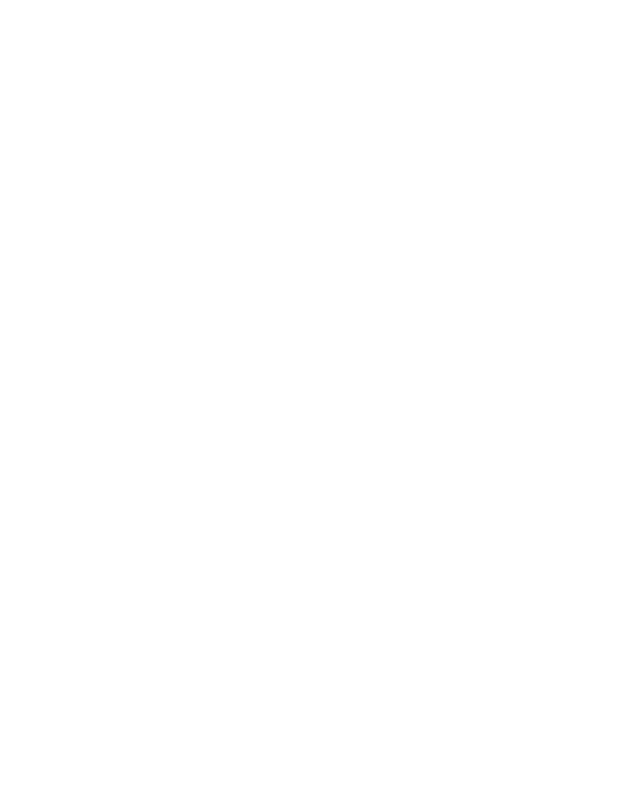
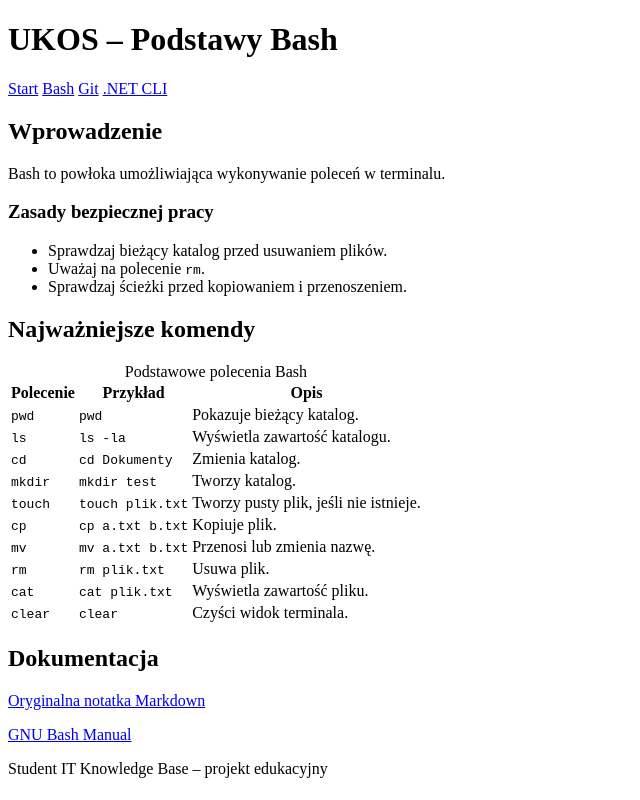
Before and after one commit to marttini-ctrl/student-it-knowledge-base-, a plain HTML site: page pages/bash.html in a window 1280 px wide. Shown: the whole page, without its empty margins (0-640 px from the left). Drawn offline with Linux system fonts and the light colour scheme.

Commit message:
feat: add Bash HTML cheatsheet

```diff
--- a/pages/bash.html
+++ b/pages/bash.html
@@ -0,0 +1,73 @@
+
+<!doctype html>
+<html lang="pl">
+<head>
+    <meta charset="utf-8">
+    <meta name="viewport" content="width=device-width, initial-scale=1">
+    <title>UKOS – Bash</title>
+    <link rel="stylesheet" href="../styles.css">
+</head>
+<body>
+<header>
+    <h1>UKOS – Podstawy Bash</h1>
+    <nav aria-label="Główna nawigacja">
+        <a href="../index.html">Start</a>
+        <a href="bash.html">Bash</a>
+        <a href="git.html">Git</a>
+        <a href="dotnet-cli.html">.NET CLI</a>
+    </nav>
+</header>
+
+<main>
+    <section>
+        <h2>Wprowadzenie</h2>
+        <p>Bash to powłoka umożliwiająca wykonywanie poleceń w terminalu.</p>
+
+        <h3>Zasady bezpiecznej pracy</h3>
+        <ul>
+            <li>Sprawdzaj bieżący katalog przed usuwaniem plików.</li>
+            <li>Uważaj na polecenie <code>rm</code>.</li>
+            <li>Sprawdzaj ścieżki przed kopiowaniem i przenoszeniem.</li>
+        </ul>
+    </section>
+
+    <section>
+        <h2>Najważniejsze komendy</h2>
+        <div class="table-scroll">
+            <table class="command-table">
+                <caption>Podstawowe polecenia Bash</caption>
+                <thead>
+                <tr>
+                    <th scope="col">Polecenie</th>
+                    <th scope="col">Przykład</th>
+                    <th scope="col">Opis</th>
+                </tr>
+                </thead>
+                <tbody>
+                <tr><td><code>pwd</code></td><td><code>pwd</code></td><td>Pokazuje bieżący katalog.</td></tr>
+                <tr><td><code>ls</code></td><td><code>ls -la</code></td><td>Wyświetla zawartość katalogu.</td></tr>
+                <tr><td><code>cd</code></td><td><code>cd Dokumenty</code></td><td>Zmienia katalog.</td></tr>
+                <tr><td><code>mkdir</code></td><td><code>mkdir test</code></td><td>Tworzy katalog.</td></tr>
+                <tr><td><code>touch</code></td><td><code>touch plik.txt</code></td><td>Tworzy pusty plik, jeśli nie istnieje.</td></tr>
+                <tr><td><code>cp</code></td><td><code>cp a.txt b.txt</code></td><td>Kopiuje plik.</td></tr>
+                <tr><td><code>mv</code></td><td><code>mv a.txt b.txt</code></td><td>Przenosi lub zmienia nazwę.</td></tr>
+                <tr><td><code>rm</code></td><td><code>rm plik.txt</code></td><td>Usuwa plik.</td></tr>
+                <tr><td><code>cat</code></td><td><code>cat plik.txt</code></td><td>Wyświetla zawartość pliku.</td></tr>
+                <tr><td><code>clear</code></td><td><code>clear</code></td><td>Czyści widok terminala.</td></tr>
+                </tbody>
+            </table>
+        </div>
+    </section>
+
+    <section>
+        <h2>Dokumentacja</h2>
+        <p><a href="../docs/ukos/bash.md">Oryginalna notatka Markdown</a></p>
+        <p><a href="https://www.gnu.org/software/bash/manual/">GNU Bash Manual</a></p>
+    </section>
+</main>
+
+<footer>
+    <p>Student IT Knowledge Base – projekt edukacyjny</p>
+</footer>
+</body>
+</html>
```
